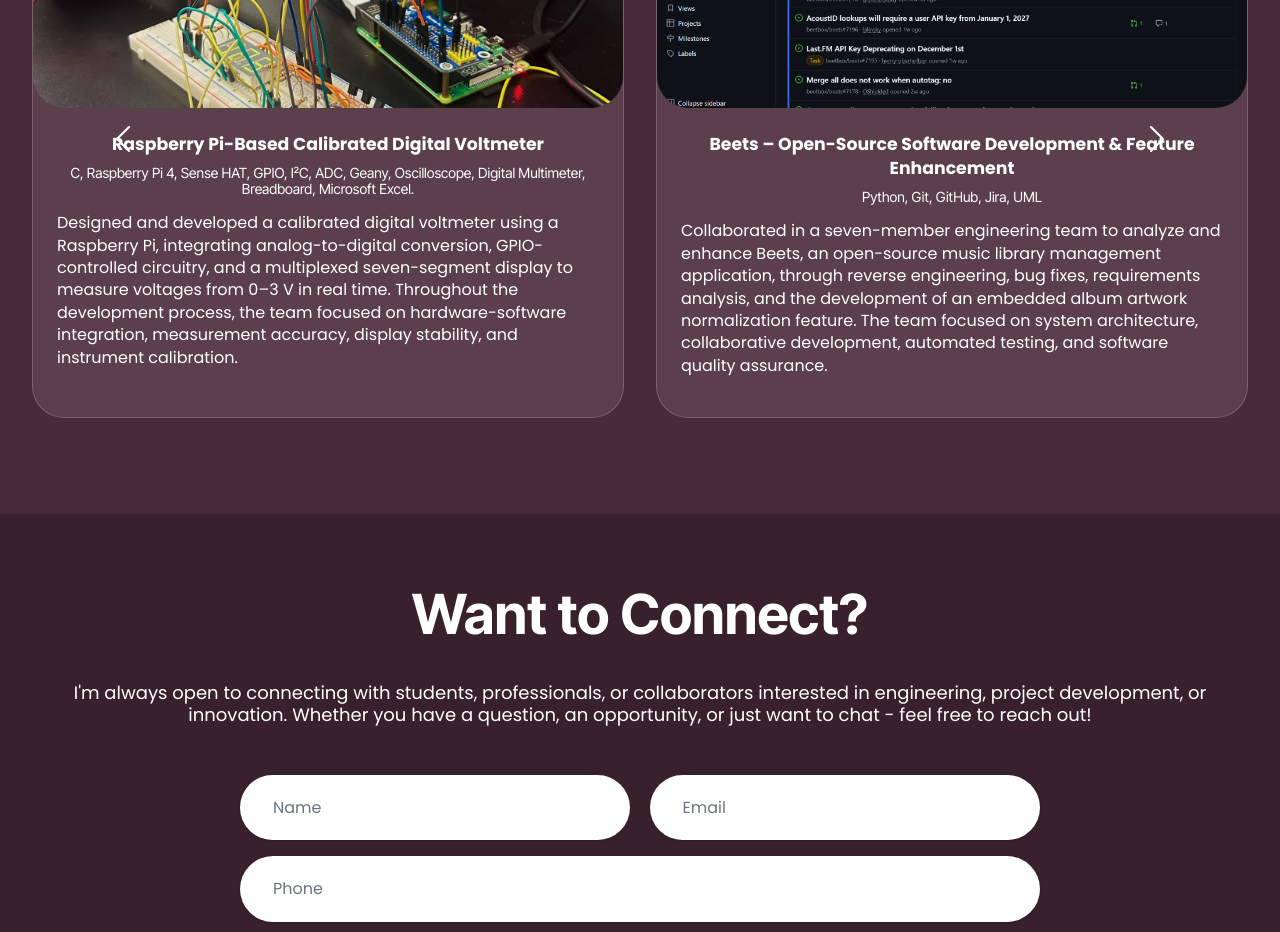
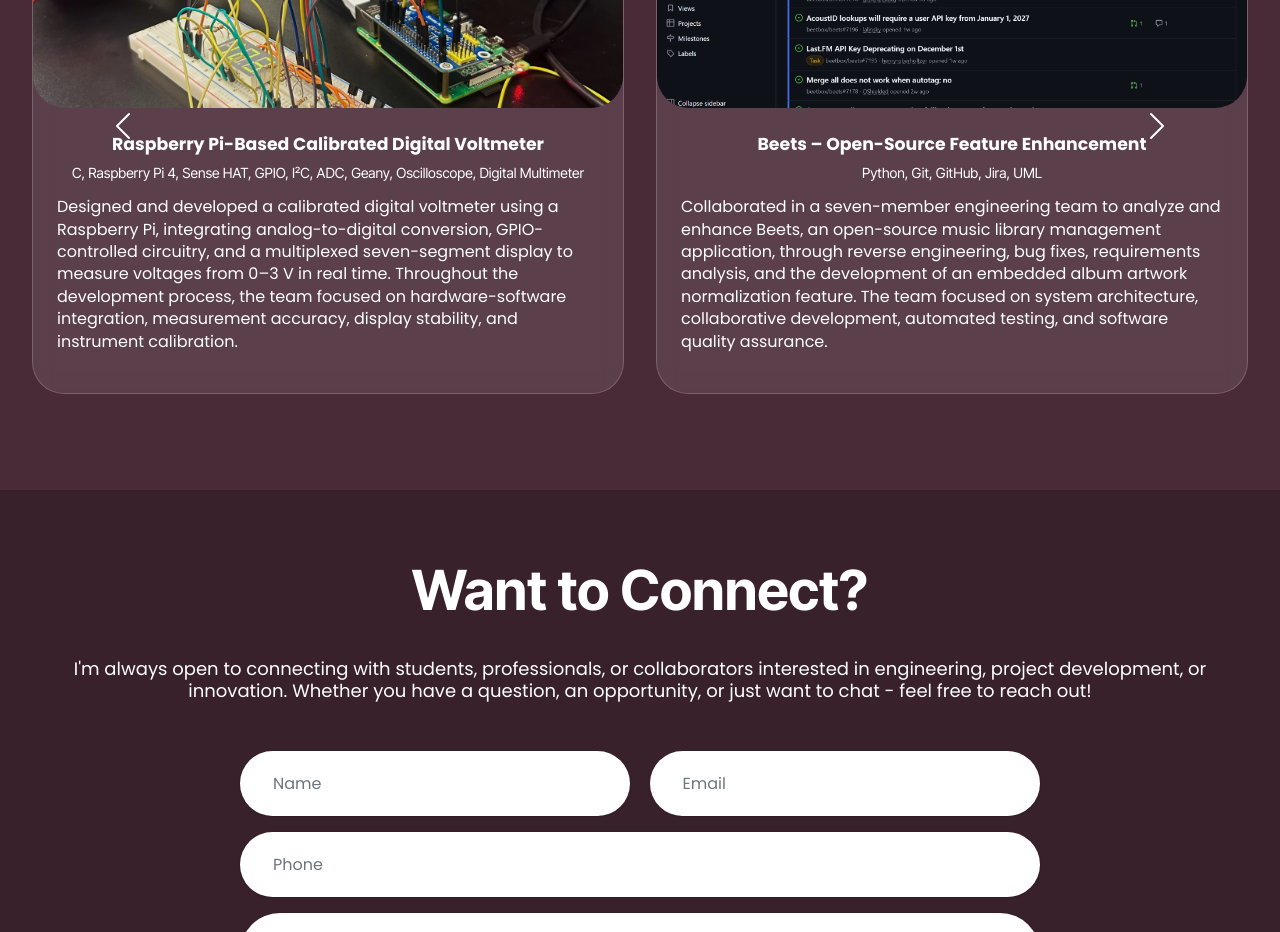
Before and after one commit to nikitaupadhyayy/PersonalPortfolio, a plain HTML site: page index.html in a window 1280 px wide. Shown: the part 3080-4012 px from the top of the page. Drawn offline with Linux system fonts and the light colour scheme; files whose address does not match are found by name.

Commit message:
Update project descriptions and titles in index.html

```diff
--- a/index.html
+++ b/index.html
@@ -426,7 +426,7 @@
 								<img src="images/RP.jpg" class="card-img-top" alt="Raspberry Pi-Based Calibrated Digital Voltmeter" style="height: 280px; object-fit: cover;">
 								<div class="card-body p-4">
 									<h5 class="item-title mbr-fonts-style display-5 fw-bold text-center">Raspberry Pi-Based Calibrated Digital Voltmeter</h5>
-									<p class="card-text text-center"><small>C, Raspberry Pi 4, Sense HAT, GPIO, I²C, ADC, Geany, Oscilloscope, Digital Multimeter, Breadboard, Microsoft Excel.</small></p>
+									<p class="card-text text-center"><small>C, Raspberry Pi 4, Sense HAT, GPIO, I²C, ADC, Geany, Oscilloscope, Digital Multimeter</small></p>
 									<p class="mbr-text mbr-fonts-style display-7 text-start">
 										Designed and developed a calibrated digital voltmeter using a Raspberry Pi, integrating analog-to-digital conversion, GPIO-controlled circuitry, and a multiplexed seven-segment display to measure voltages from 0–3 V in real time. Throughout the development process, the team focused on hardware-software integration, measurement accuracy, display stability, and instrument calibration.
 									</p>
@@ -438,7 +438,7 @@
 							<div class="card h-100 w-100" style="background: rgba(255, 255, 255, 0.10); color: white; border-radius: 20px; backdrop-filter: blur(10px); -webkit-backdrop-filter: blur(10px); border: 1px solid rgba(255, 255, 255, 0.18); overflow: hidden;">
 								<img src="images/Beets.png" class="card-img-top" alt="Beets – Open-Source Software Development & Feature Enhancementn" style="height: 280px; object-fit: cover;">
 								<div class="card-body p-4">
-									<h5 class="item-title mbr-fonts-style display-5 fw-bold text-center">Beets – Open-Source Software Development & Feature Enhancement</h5>
+									<h5 class="item-title mbr-fonts-style display-5 fw-bold text-center">Beets – Open-Source Feature Enhancement</h5>
 									<p class="card-text text-center"><small>Python, Git, GitHub, Jira, UML</small></p>
 									<p class="mbr-text mbr-fonts-style display-7 text-start">
 										Collaborated in a seven-member engineering team to analyze and enhance Beets, an open-source music library management application, through reverse engineering, bug fixes, requirements analysis, and the development of an embedded album artwork normalization feature. The team focused on system architecture, collaborative development, automated testing, and software quality assurance.
```
